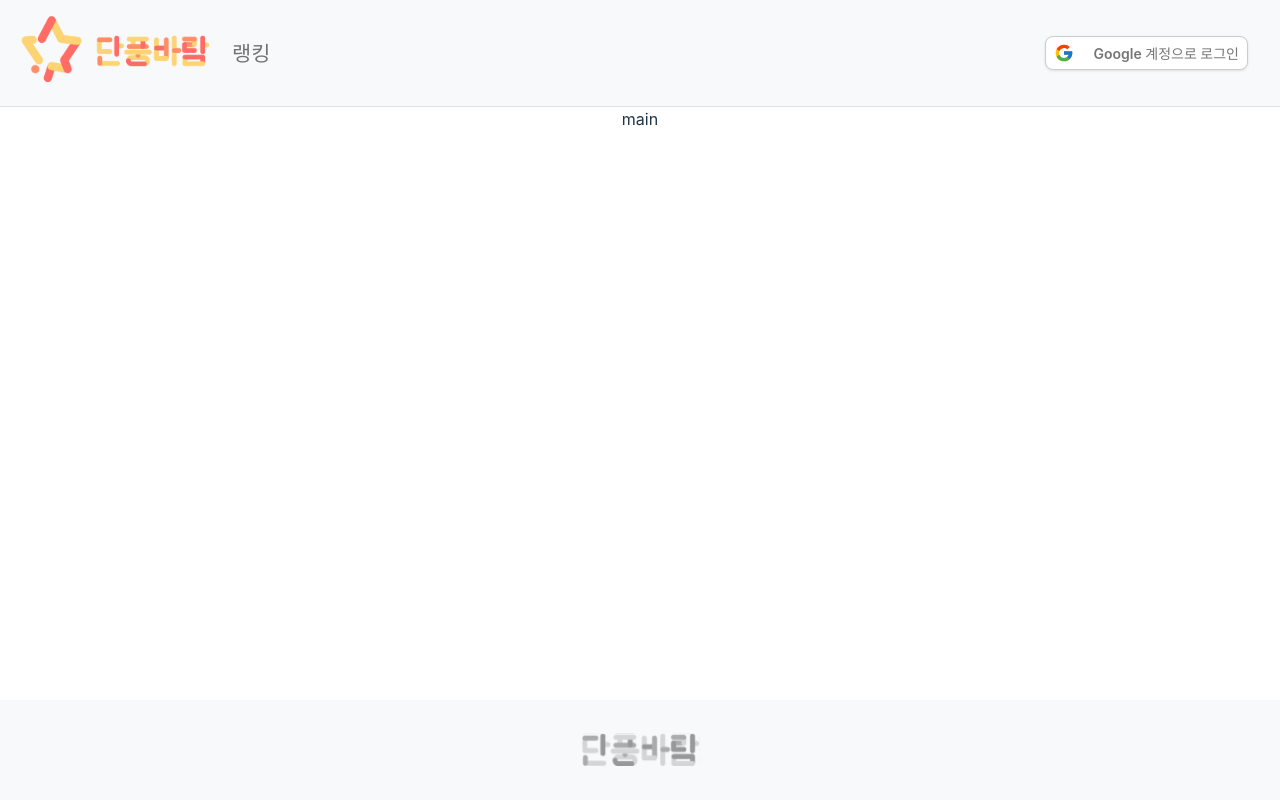
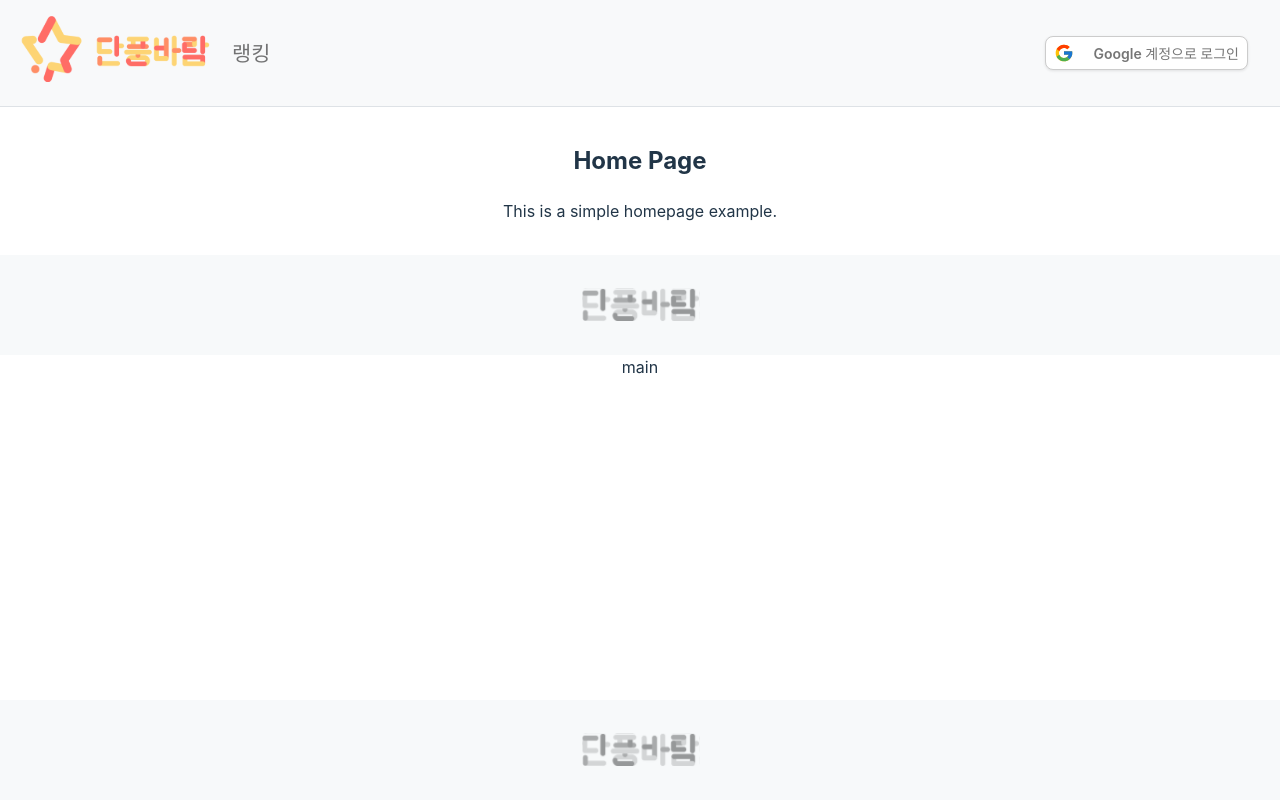
Before and after one commit to GC-MapleWind/DPBR-FE, a React (Vite) app: page / in a window 1280 px wide. Built offline with nearby package versions, Linux system fonts and the light colour scheme; no server answers.

Commit message:
refactor: footer와 NavBar가 모든 페이지에서 보이도록 코드 이동

```diff
--- a/src/components/App.jsx
+++ b/src/components/App.jsx
@@ -1,11 +1,19 @@
 import React from 'react';
+import {Outlet} from 'react-router-dom';
 import NavBar from './NavBar';
 import '../styles/App.css';
+import '../style.css';
 
 function App() {
     return (
-        <div>
+        <div className="app-container">
             <NavBar/>
+            <main>
+                <Outlet/>
+            </main>
+            <footer className="footer">
+                <img src="/footer.svg" alt="Footer Image"/>
+            </footer>
         </div>
     );
 }
```
